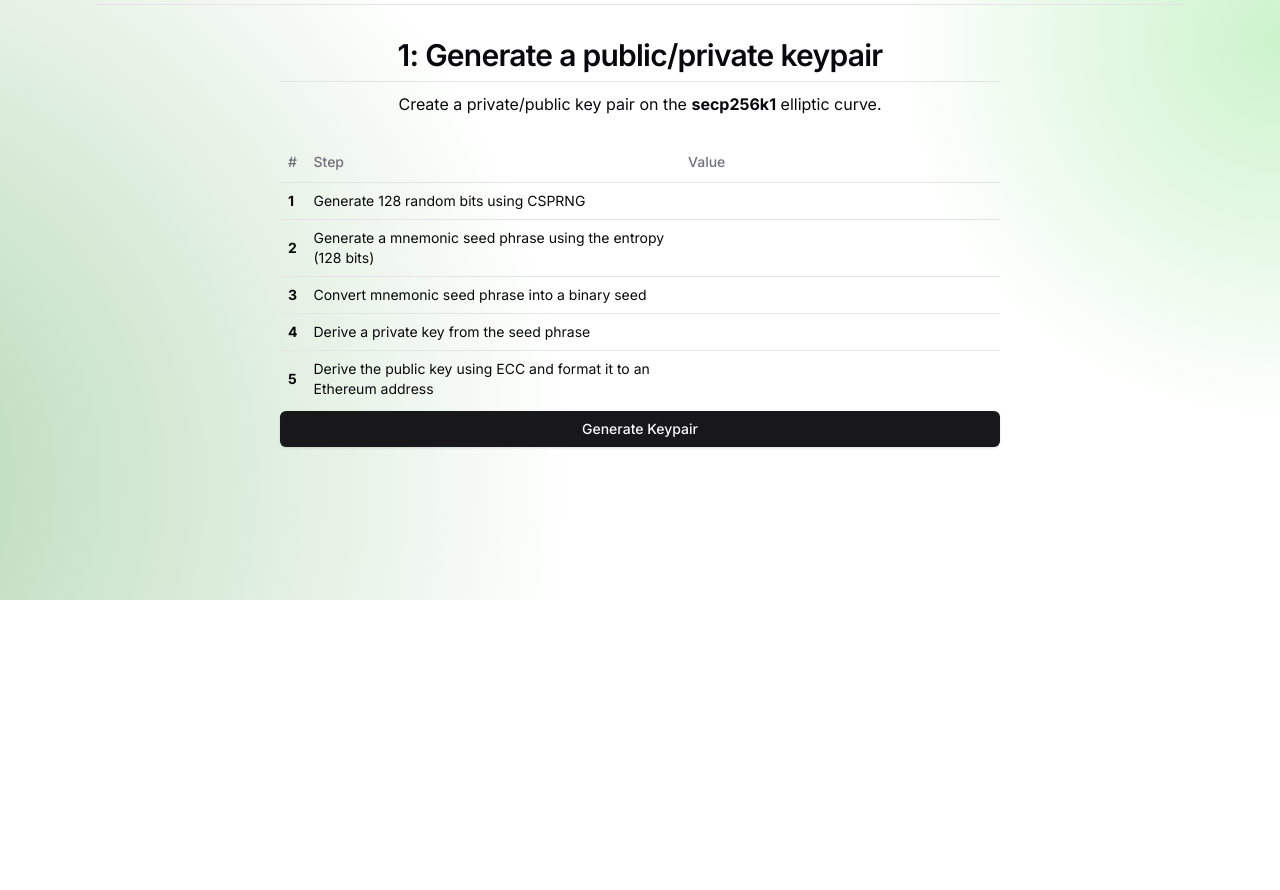
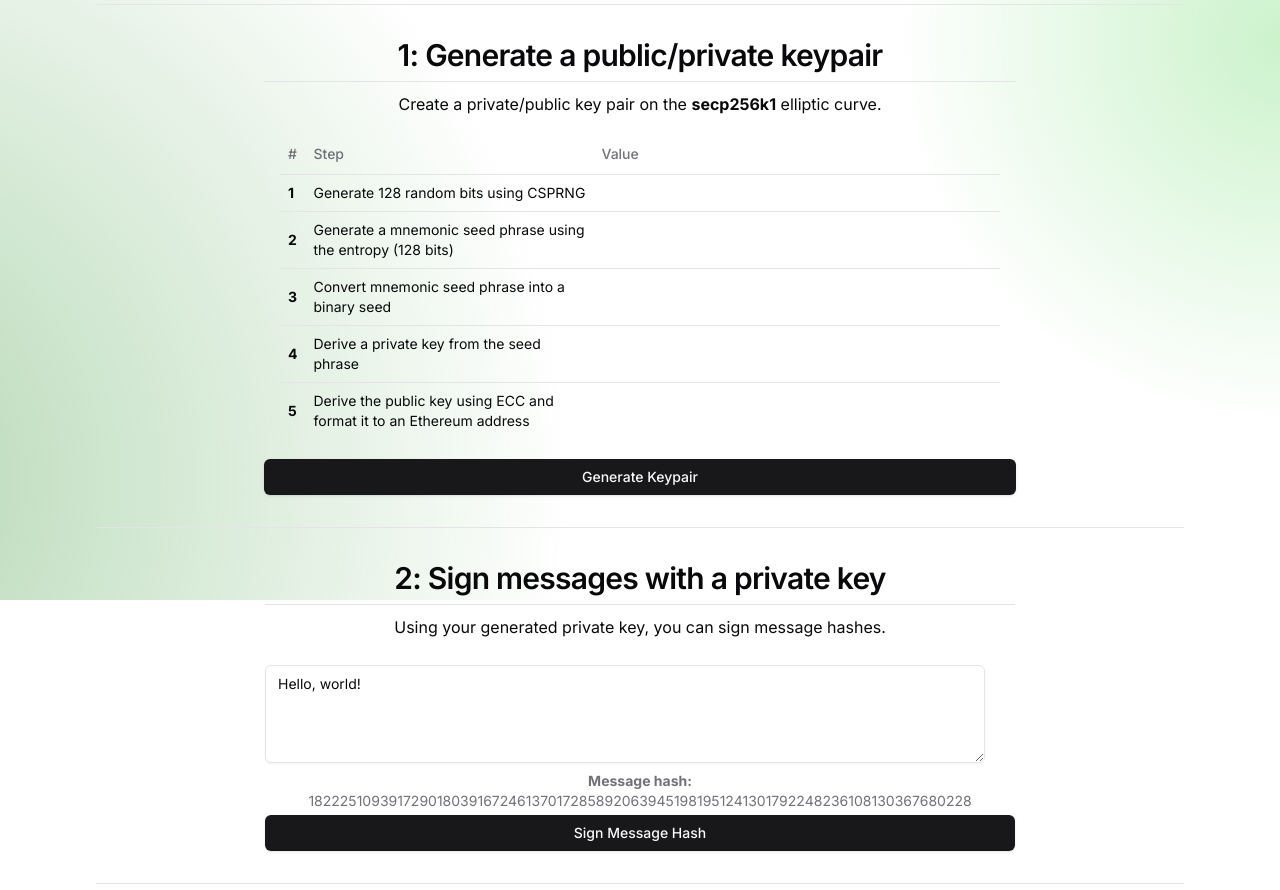
Before and after one commit to jarrodwatts/how-wallets-work, a Next.js app: page / in a window 1280 px wide. Shown: the part 200-1090 px from the top of the page. Before the commit the page ends 800 px from the top, so only its background shows below. Built offline with nearby package versions, Linux system fonts and the light colour scheme.

Commit message:
Sign messages

```diff
--- a/app/page.tsx
+++ b/app/page.tsx
@@ -1,20 +1,26 @@
 "use client";
 
 import GenerateKeypair from "@/components/GenerateKeypair";
+import SignMessage from "@/components/SignMessage";
 import { Separator } from "@/components/ui/separator";
+import { HDKey } from "ethereum-cryptography/hdkey";
+import { useState } from "react";
 
 export default function Home() {
+  const [privateKey, setPrivateKey] = useState<HDKey | null>(null);
+
   return (
-    <main className="flex min-h-screen flex-col items-center p-4 pt-12 lg:p-24 gap-2 text-center">
+    <main className="flex flex-col items-center p-4 pt-12 lg:p-24 gap-2 text-center break-words text-wrap">
       <div
         style={{
           // Pretty gradients in the background.
           backgroundImage: `
+
             radial-gradient(circle farthest-side at -15% 85%, rgba(34, 139, 34, 0.36), rgba(0, 0, 0, 0) 52%),
             radial-gradient(circle farthest-side at 100% 30%, rgba(50, 205, 50, 0.25), rgba(0, 0, 0, 0) 30%)
           `,
         }}
-        className="absolute inset-0 z-[-100]"
+        className="fixed inset-0 z-[-100]"
       />
 
       <h1 className="scroll-m-20 text-4xl font-extrabold tracking-tight lg:text-5xl">
@@ -27,7 +33,10 @@ export default function Home() {
 
       <Separator className="my-2" />
 
-      <GenerateKeypair />
+      <GenerateKeypair privateKey={privateKey} setPrivateKey={setPrivateKey} />
+      <Separator className="my-2" />
+      <SignMessage privateKey={privateKey} />
+      <Separator className="my-2" />
     </main>
   );
 }
--- a/components/GenerateKeypair.tsx
+++ b/components/GenerateKeypair.tsx
@@ -17,11 +17,16 @@ import {
 import { HDKey } from "ethereum-cryptography/hdkey";
 import { Button } from "./ui/button";
 
-export default function GenerateKeypair() {
+export default function GenerateKeypair({
+  privateKey,
+  setPrivateKey,
+}: {
+  privateKey: HDKey | null;
+  setPrivateKey: (privateKey: HDKey) => void;
+}) {
   const [bitsForEntropy, setBitsForEntropy] = useState<Uint8Array | null>(null);
   const [mnemonic, setMnemonic] = useState<string | null>(null);
   const [seed, setSeed] = useState<Uint8Array | null>(null);
-  const [masterKey, setMasterKey] = useState<HDKey | null>(null);
   const [ethereumAddress, setEthereumAddress] = useState<string | null>(null);
 
   function generateKeypair() {
@@ -35,7 +40,7 @@ export default function GenerateKeypair() {
     setSeed(seed);
 
     const masterKey = getMasterPrivateKeyFromSeed(seed);
-    setMasterKey(masterKey);
+    setPrivateKey(masterKey);
 
     const ethereumAddress = getAddressFromPublicKey(masterKey);
     setEthereumAddress(ethereumAddress);
@@ -51,12 +56,12 @@ export default function GenerateKeypair() {
         elliptic curve.
       </p>
 
-      <Table className="mt-6 text-left min-w-[720px] max-w-[720px]">
+      <Table className="mt-6 text-left lg:min-w-[720px] max-w-[720px] m-4">
         <TableHeader>
           <TableRow>
-            <TableHead>#</TableHead>
-            <TableHead>Step</TableHead>
-            <TableHead className="w-[320px]">Value</TableHead>
+            <TableHead className="w-[16px]">#</TableHead>
+            <TableHead className="w-2/5">Step</TableHead>
+            <TableHead>Value</TableHead>
           </TableRow>
         </TableHeader>
         <TableBody>
@@ -85,7 +90,7 @@ export default function GenerateKeypair() {
             <TableCell>
               Convert mnemonic seed phrase into a binary seed
             </TableCell>
-            <TableCell className="text-clip	max-w-[320px]">
+            <TableCell className="text-clip	max-w-[100px] break-words">
               {seed ? toHex(seed) : ""}
             </TableCell>
           </TableRow>
@@ -95,8 +100,8 @@ export default function GenerateKeypair() {
               <strong>4</strong>
             </TableCell>
             <TableCell>Derive a private key from the seed phrase</TableCell>
-            <TableCell className="text-clip	max-w-[320px]">
-              {masterKey ? toHex(masterKey.privateKey!) : ""}
+            <TableCell className="text-clip	max-w-[100px] break-words">
+              {privateKey ? toHex(privateKey.privateKey!) : ""}
             </TableCell>
           </TableRow>
 
@@ -108,7 +113,7 @@ export default function GenerateKeypair() {
               Derive the public key using ECC and format it to an Ethereum
               address
             </TableCell>
-            <TableCell className="text-clip	max-w-[320px]">
+            <TableCell className="text-clip	max-w-[100px] break-words">
               {ethereumAddress}
             </TableCell>
           </TableRow>
--- /dev/null
+++ b/components/SignMessage.tsx
@@ -0,0 +1,64 @@
+import { useEffect, useState } from "react";
+import { HDKey } from "ethereum-cryptography/hdkey";
+import { Textarea } from "@/components/ui/textarea";
+import { Button } from "@/components/ui/button";
+import { keccak256 } from "ethereum-cryptography/keccak";
+import { secp256k1 } from "ethereum-cryptography/secp256k1";
+
+export default function SignMessage({
+  privateKey,
+}: {
+  privateKey: HDKey | null;
+}) {
+  const [message, setMessage] = useState<string>(`Hello, world!`);
+  const [hash, setHash] = useState<Uint8Array>(keccak256(Buffer.from(message)));
+  const [signature, setSignature] = useState<string | null>(null);
+
+  useEffect(() => {
+    setHash(keccak256(Buffer.from(message)));
+  }, [message]);
+
+  function signMessage() {
+    if (!privateKey?.privateKey) {
+      alert("Generate a private key first.");
+      return;
+    }
+
+    setSignature(secp256k1.sign(hash, privateKey.privateKey).toCompactHex());
+  }
+
+  return (
+    <div className="my-4 mx-4">
+      <h2 className="scroll-m-20 border-b pb-2 text-3xl font-semibold tracking-tight first:mt-0">
+        2: Sign messages with a private key
+      </h2>
+      <p className="leading-7 mt-2">
+        Using your generated private key, you can sign message hashes.
+      </p>
+
+      <Textarea
+        className="mt-6 max-w-[720px]"
+        placeholder="Enter a message to sign"
+        rows={4}
+        onChange={(e) => setMessage(e.target.value)}
+        value={message}
+      />
+
+      <p className="text-sm text-muted-foreground mt-2 break-words max-w-[750px]">
+        <strong>Message hash: </strong>
+        {hash}
+      </p>
+
+      <Button onClick={signMessage} className="w-full mt-1">
+        Sign Message Hash
+      </Button>
+
+      {signature && (
+        <p className="text-sm text-muted-foreground mt-2 break-words max-w-[750px]">
+          <strong>Signature: </strong>
+          {signature}
+        </p>
+      )}
+    </div>
+  );
+}
--- a/components/SignTransaction.tsx
+++ /dev/null
@@ -1,32 +0,0 @@
-import React, { useEffect, useState } from "react";
-import {
-  getAddressFromPublicKey,
-  getMasterPrivateKeyFromSeed,
-} from "@/lib/bip-32";
-import generateMnemonic, { getSeedFromMnemonic } from "@/lib/bip-39";
-import { generateRandom16Bits } from "@/lib/csprng";
-import { toHex } from "ethereum-cryptography/utils";
-import {
-  Table,
-  TableHeader,
-  TableRow,
-  TableHead,
-  TableBody,
-  TableCell,
-} from "./ui/table";
-import { HDKey } from "ethereum-cryptography/hdkey";
-import { Button } from "./ui/button";
-
-export default function GenerateKeypair() {
-  return (
-    <div className="my-4">
-      <h2 className="scroll-m-20 border-b pb-2 text-3xl font-semibold tracking-tight first:mt-0">
-        1: Generate a public/private keypair
-      </h2>
-      <p className="leading-7 mt-2">
-        Create a private/public key pair on the <strong>secp256k1</strong>{" "}
-        elliptic curve.
-      </p>
-    </div>
-  );
-}
--- /dev/null
+++ b/components/ui/textarea.tsx
@@ -0,0 +1,24 @@
+import * as React from "react"
+
+import { cn } from "@/lib/utils"
+
+export interface TextareaProps
+  extends React.TextareaHTMLAttributes<HTMLTextAreaElement> {}
+
+const Textarea = React.forwardRef<HTMLTextAreaElement, TextareaProps>(
+  ({ className, ...props }, ref) => {
+    return (
+      <textarea
+        className={cn(
+          "flex min-h-[60px] w-full rounded-md border border-input bg-transparent px-3 py-2 text-sm shadow-sm placeholder:text-muted-foreground focus-visible:outline-none focus-visible:ring-1 focus-visible:ring-ring disabled:cursor-not-allowed disabled:opacity-50",
+          className
+        )}
+        ref={ref}
+        {...props}
+      />
+    )
+  }
+)
+Textarea.displayName = "Textarea"
+
+export { Textarea }
```
